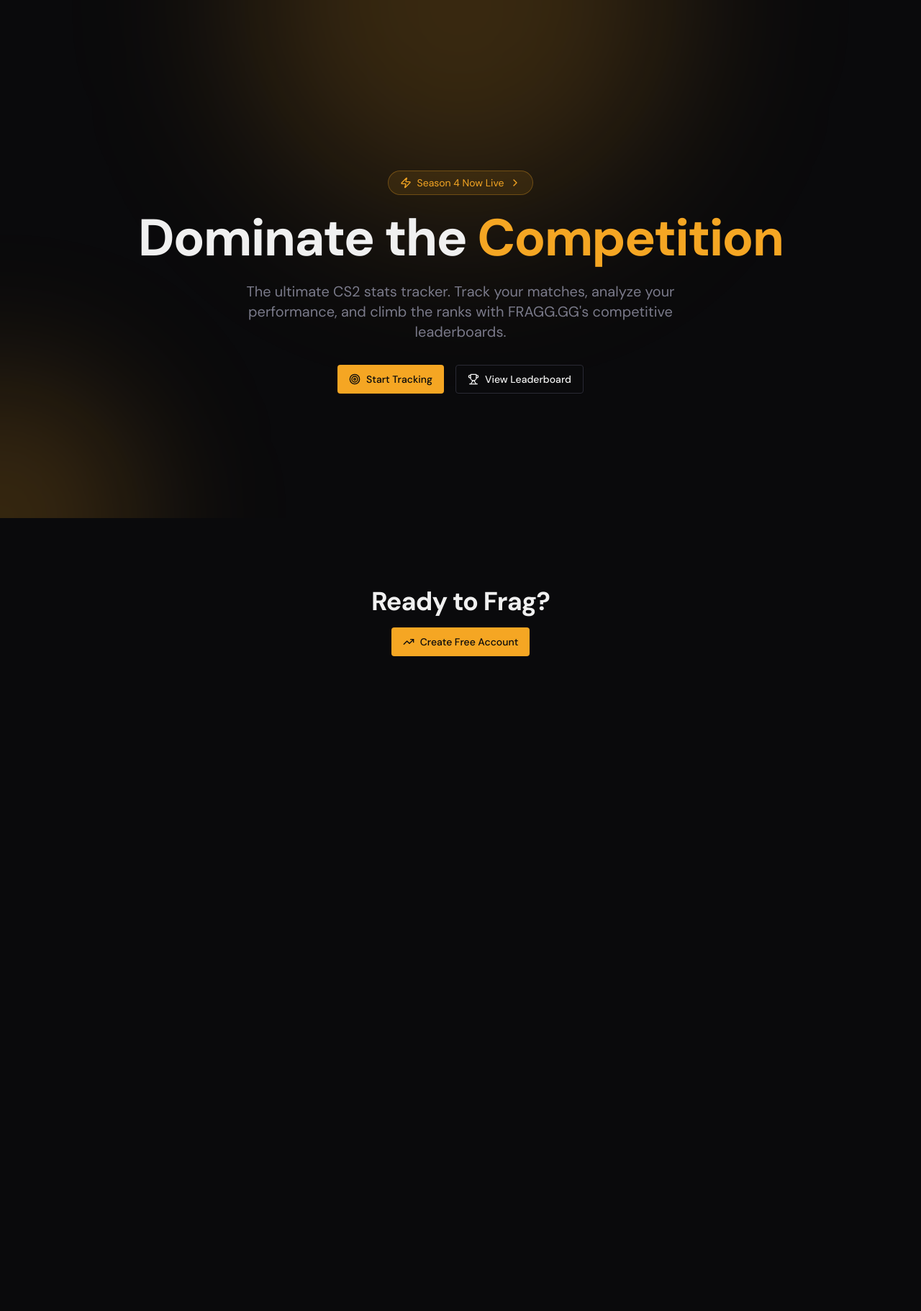
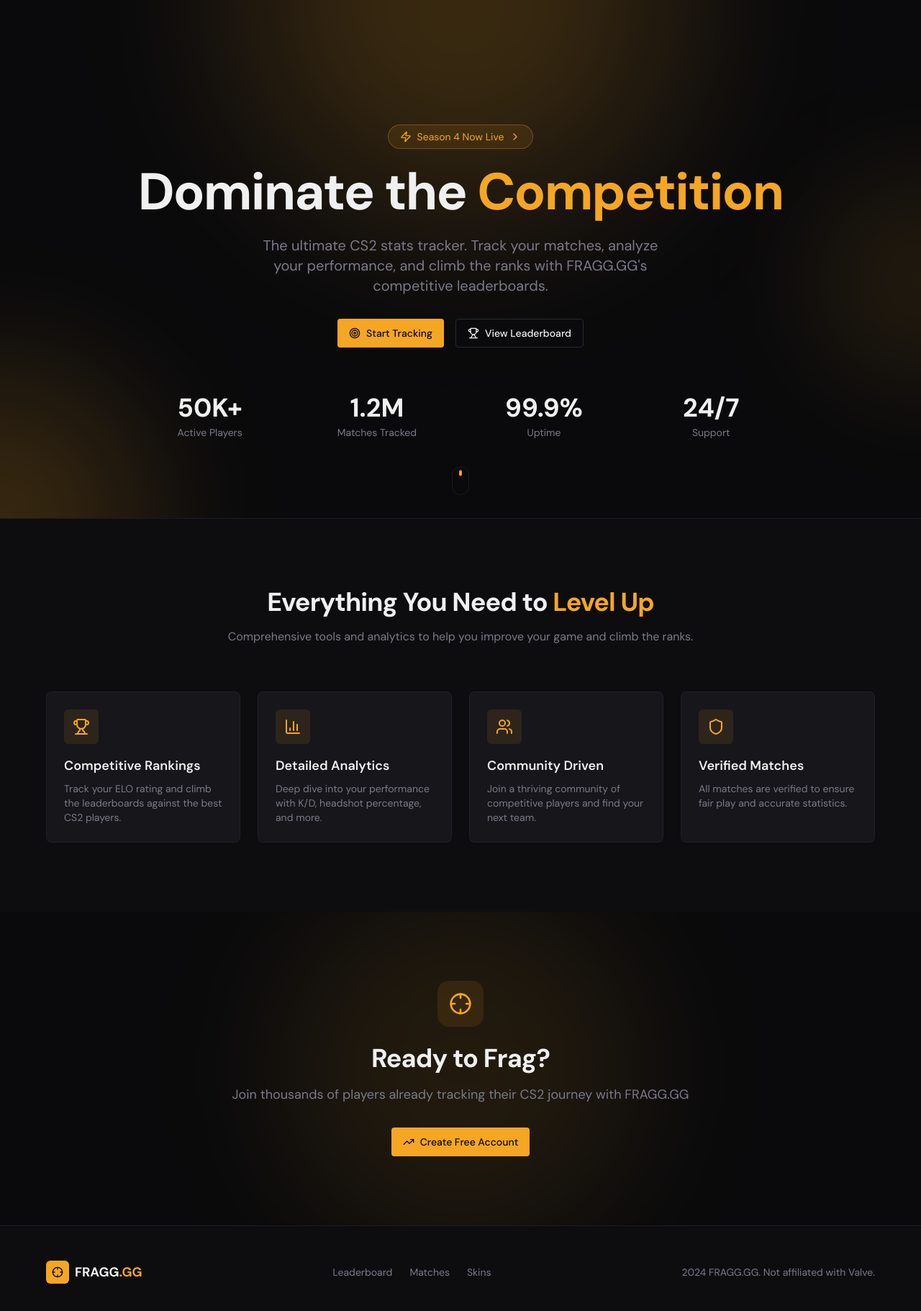
Before and after one commit to rexontop/fragg.gg-v0, a Next.js app: page / in a window 1280 px wide. Shown: the top 1822 px of the page at 72% size. Before the commit the page ends 1008 px from the top, so only its background shows below. Built offline with nearby package versions, Linux system fonts and the light colour scheme.

Commit message:
Update page.tsx

```diff
--- a/app/page.tsx
+++ b/app/page.tsx
@@ -3,10 +3,26 @@ import { Button } from "@/components/ui/button"
 import { Trophy, Target, Users, TrendingUp, Crosshair, ChevronRight, Zap, Shield, BarChart3 } from "lucide-react"
 
 const features = [
-  { icon: Trophy, title: "Competitive Rankings", description: "Track your ELO rating and climb the leaderboards against the best CS2 players." },
-  { icon: BarChart3, title: "Detailed Analytics", description: "Deep dive into your performance with K/D, headshot percentage, and more." },
-  { icon: Users, title: "Community Driven", description: "Join a thriving community of competitive players and find your next team." },
-  { icon: Shield, title: "Verified Matches", description: "All matches are verified to ensure fair play and accurate statistics." },
+  {
+    icon: Trophy,
+    title: "Competitive Rankings",
+    description: "Track your ELO rating and climb the leaderboards against the best CS2 players.",
+  },
+  {
+    icon: BarChart3,
+    title: "Detailed Analytics",
+    description: "Deep dive into your performance with K/D, headshot percentage, and more.",
+  },
+  {
+    icon: Users,
+    title: "Community Driven",
+    description: "Join a thriving community of competitive players and find your next team.",
+  },
+  {
+    icon: Shield,
+    title: "Verified Matches",
+    description: "All matches are verified to ensure fair play and accurate statistics.",
+  },
 ]
 
 const stats = [
@@ -19,31 +35,51 @@ const stats = [
 export default function HomePage() {
   return (
     <div className="flex min-h-screen flex-col">
+      {/* Hero Section */}
       <section className="relative flex min-h-[90vh] flex-col items-center justify-center overflow-hidden px-4 pt-16">
+        {/* Background Effects */}
         <div className="pointer-events-none absolute inset-0 overflow-hidden">
           <div className="absolute left-1/2 top-0 h-[600px] w-[600px] -translate-x-1/2 -translate-y-1/2 rounded-full bg-primary/20 blur-[120px]" />
           <div className="absolute bottom-0 left-0 h-[400px] w-[400px] -translate-x-1/2 translate-y-1/2 rounded-full bg-accent/20 blur-[100px]" />
+          <div className="absolute bottom-1/4 right-0 h-[300px] w-[300px] translate-x-1/2 rounded-full bg-primary/10 blur-[80px]" />
         </div>
 
+        {/* Grid Pattern */}
+        <div
+          className="pointer-events-none absolute inset-0 opacity-[0.03]"
+          style={{
+            backgroundImage: `linear-gradient(rgba(255,255,255,0.1) 1px, transparent 1px), linear-gradient(90deg, rgba(255,255,255,0.1) 1px, transparent 1px)`,
+            backgroundSize: '50px 50px',
+          }}
+        />
+
         <div className="relative z-10 mx-auto max-w-5xl text-center">
+          {/* Badge */}
           <div className="mb-6 inline-flex items-center gap-2 rounded-full border border-primary/30 bg-primary/10 px-4 py-1.5 text-sm text-primary">
             <Zap className="h-4 w-4" />
             <span>Season 4 Now Live</span>
             <ChevronRight className="h-4 w-4" />
           </div>
 
+          {/* Main Headline */}
           <h1 className="mb-6 text-balance text-5xl font-bold tracking-tight sm:text-6xl lg:text-7xl">
-            Dominate the <span className="bg-gradient-to-r from-primary via-accent to-primary bg-clip-text text-transparent">Competition</span>
+            Dominate the{" "}
+            <span className="relative">
+              <span className="relative z-10 bg-gradient-to-r from-primary via-accent to-primary bg-clip-text text-transparent">
+                Competition
+              </span>
+            </span>
           </h1>
 
-          <p className="mx-auto mb-8 max-w-2xl text-lg text-muted-foreground sm:text-xl">
+          <p className="mx-auto mb-8 max-w-2xl text-pretty text-lg text-muted-foreground sm:text-xl">
             The ultimate CS2 stats tracker. Track your matches, analyze your performance,
             and climb the ranks with FRAGG.GG&apos;s competitive leaderboards.
           </p>
 
+          {/* CTA Buttons - POINTING TO SIGN UP */}
           <div className="flex flex-col items-center justify-center gap-4 sm:flex-row">
             <Button size="lg" className="gap-2 px-8" asChild>
-              <Link href="/auth">
+              <Link href="/auth/sign-up">
                 <Target className="h-5 w-5" />
                 Start Tracking
               </Link>
@@ -55,22 +91,107 @@ export default function HomePage() {
               </Link>
             </Button>
           </div>
+
+          {/* Stats Row */}
+          <div className="mt-16 grid grid-cols-2 gap-8 sm:grid-cols-4">
+            {stats.map((stat) => (
+              <div key={stat.label} className="text-center">
+                <div className="text-3xl font-bold text-foreground sm:text-4xl">{stat.value}</div>
+                <div className="mt-1 text-sm text-muted-foreground">{stat.label}</div>
+              </div>
+            ))}
+          </div>
+        </div>
+
+        {/* Scroll Indicator */}
+        <div className="absolute bottom-8 left-1/2 -translate-x-1/2">
+          <div className="flex h-10 w-6 items-start justify-center rounded-full border border-border/50 p-1.5">
+            <div className="h-2 w-1 animate-bounce rounded-full bg-primary" />
+          </div>
         </div>
       </section>
 
-      {/* Features... (truncated for brevity, keep your original features section here) */}
+      {/* Features Section */}
+      <section className="relative border-t border-border/50 bg-card/30 px-4 py-24">
+        <div className="mx-auto max-w-6xl">
+          <div className="mb-16 text-center">
+            <h2 className="mb-4 text-3xl font-bold tracking-tight sm:text-4xl">
+              Everything You Need to{" "}
+              <span className="text-primary">Level Up</span>
+            </h2>
+            <p className="mx-auto max-w-2xl text-muted-foreground">
+              Comprehensive tools and analytics to help you improve your game and climb the ranks.
+            </p>
+          </div>
 
+          <div className="grid gap-6 sm:grid-cols-2 lg:grid-cols-4">
+            {features.map((feature) => {
+              const Icon = feature.icon
+              return (
+                <div
+                  key={feature.title}
+                  className="group relative overflow-hidden rounded-xl border border-border/50 bg-card p-6 transition-all hover:border-primary/50 hover:shadow-lg hover:shadow-primary/5"
+                >
+                  <div className="mb-4 inline-flex h-12 w-12 items-center justify-center rounded-lg bg-primary/10 text-primary transition-colors group-hover:bg-primary group-hover:text-primary-foreground">
+                    <Icon className="h-6 w-6" />
+                  </div>
+                  <h3 className="mb-2 text-lg font-semibold">{feature.title}</h3>
+                  <p className="text-sm text-muted-foreground">{feature.description}</p>
+                </div>
+              )
+            })}
+          </div>
+        </div>
+      </section>
+
+      {/* CTA Section */}
       <section className="relative overflow-hidden px-4 py-24">
+        <div className="pointer-events-none absolute inset-0">
+          <div className="absolute left-1/2 top-1/2 h-[500px] w-[500px] -translate-x-1/2 -translate-y-1/2 rounded-full bg-primary/10 blur-[100px]" />
+        </div>
+
         <div className="relative mx-auto max-w-3xl text-center">
-          <h2 className="mb-4 text-3xl font-bold tracking-tight sm:text-4xl">Ready to Frag?</h2>
+          <div className="mb-6 inline-flex h-16 w-16 items-center justify-center rounded-2xl bg-primary/10">
+            <Crosshair className="h-8 w-8 text-primary" />
+          </div>
+          <h2 className="mb-4 text-3xl font-bold tracking-tight sm:text-4xl">
+            Ready to Frag?
+          </h2>
+          <p className="mb-8 text-lg text-muted-foreground">
+            Join thousands of players already tracking their CS2 journey with FRAGG.GG
+          </p>
           <Button size="lg" className="gap-2 px-8" asChild>
-            <Link href="/auth">
+            <Link href="/auth/sign-up">
               <TrendingUp className="h-5 w-5" />
               Create Free Account
             </Link>
           </Button>
         </div>
       </section>
+
+      {/* Footer */}
+      <footer className="border-t border-border/50 bg-card/30 px-4 py-12">
+        <div className="mx-auto max-w-6xl">
+          <div className="flex flex-col items-center justify-between gap-6 sm:flex-row">
+            <div className="flex items-center gap-2">
+              <div className="flex h-8 w-8 items-center justify-center rounded-lg bg-primary">
+                <Crosshair className="h-4 w-4 text-primary-foreground" />
+              </div>
+              <span className="text-lg font-bold">
+                FRAGG<span className="text-primary">.GG</span>
+              </span>
+            </div>
+            <div className="flex items-center gap-6 text-sm text-muted-foreground">
+              <Link href="/leaderboard" className="hover:text-foreground">Leaderboard</Link>
+              <Link href="/matches" className="hover:text-foreground">Matches</Link>
+              <Link href="/skins" className="hover:text-foreground">Skins</Link>
+            </div>
+            <p className="text-sm text-muted-foreground">
+              2024 FRAGG.GG. Not affiliated with Valve.
+            </p>
+          </div>
+        </div>
+      </footer>
     </div>
   )
 }
```
